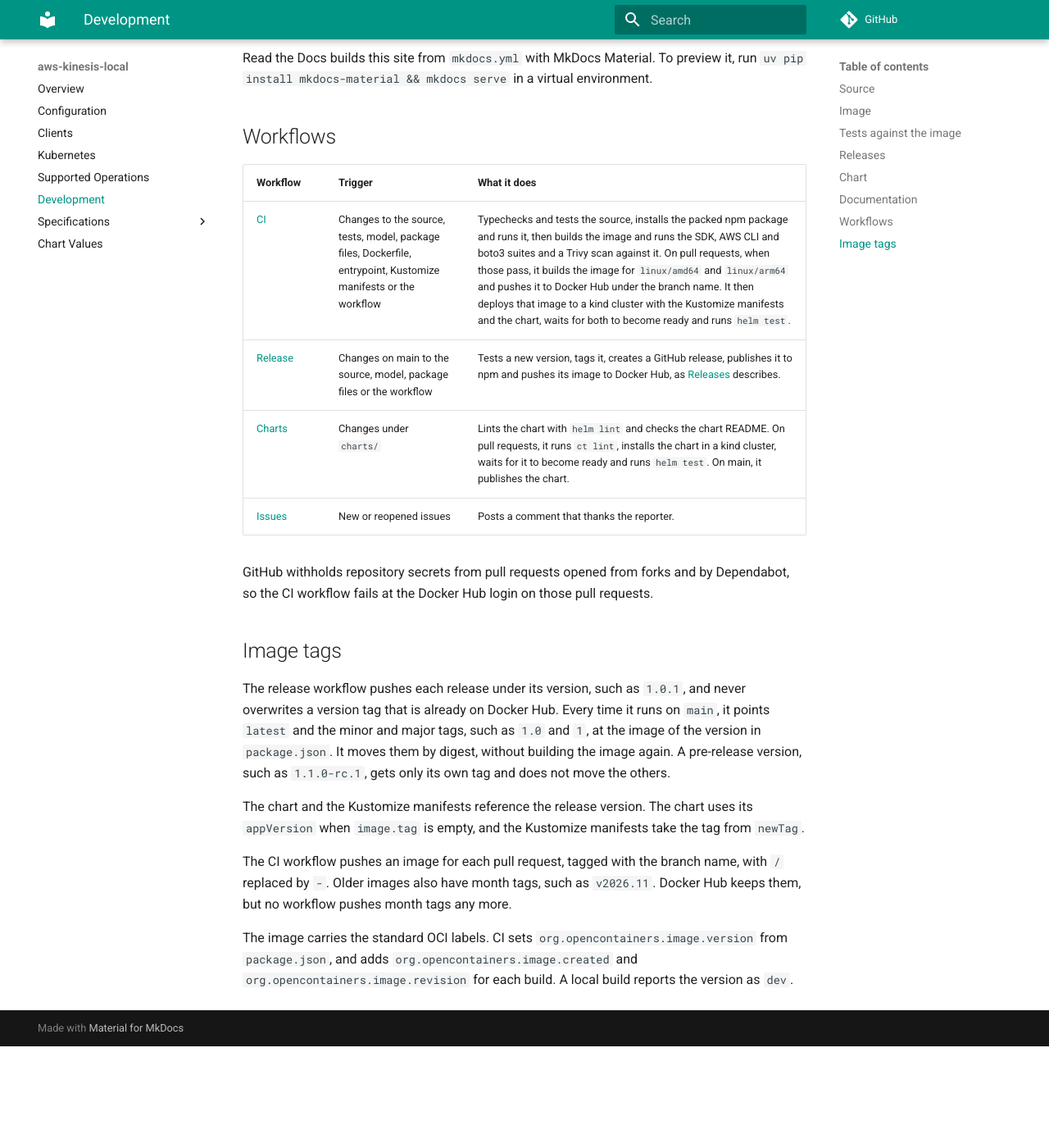
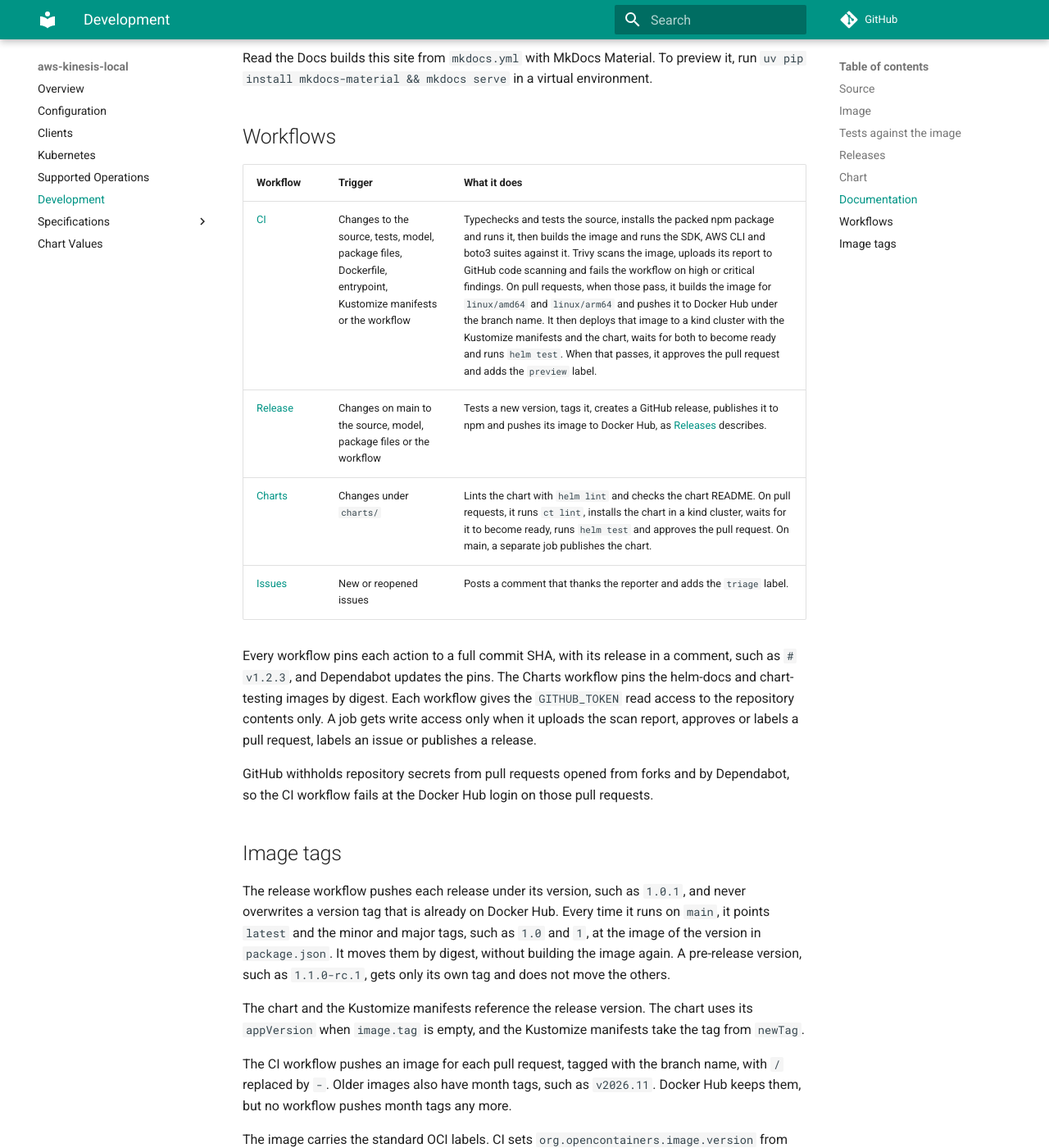
Before and after one commit to saidsef/aws-kinesis-local, an MkDocs documentation site: the page built from docs/development.md, in a window 1280 px wide and 1400 px high, scrolled down 2696 px. Shown: the whole window at 82% size. Built offline with MkDocs 1.6.1 and Material for MkDocs 9.7.7, drawn with Linux system fonts in a browser that asks for light colours; comment, search, counter and statistics services are not loaded; before the commit the page ends 3972 px from its top, so only the background shows below that.

Commit message:
ci(workflows): pin actions to commit SHAs and limit token permissions (#184)
Every workflow ran actions from movable tags or branches, and every job
without a permissions block received a write token. Each job now gets
only the write scopes it uses.

- All four workflows pin each action to the newest release within its
  current major. Trivy and QEMU no longer run from master.
- helm/chart-releaser-action goes from 1.8.0 to 1.9.0.
- ci.yml: the image job uploads its Trivy report to code scanning
  before the push, and the build job drops its second scan.
- ci.yml: QEMU sets up arm64 only, and the build job drops settings
  that had no effect.
- charts.yml: a separate job publishes the chart, and helm-docs and
  chart-testing run from images pinned by digest.
- issues.yml: the triage workflow adds the triage label.
- actionlint, the SHA checks and mkdocs build --strict pass.

```diff
--- a/docs/development.md
+++ b/docs/development.md
@@ -88,10 +88,12 @@ Read the Docs builds this site from `mkdocs.yml` with MkDocs Material. To previe
 
 | Workflow | Trigger | What it does |
 | --- | --- | --- |
-| [CI](https://github.com/saidsef/aws-kinesis-local/blob/main/.github/workflows/ci.yml) | Changes to the source, tests, model, package files, Dockerfile, entrypoint, Kustomize manifests or the workflow | Typechecks and tests the source, installs the packed npm package and runs it, then builds the image and runs the SDK, AWS CLI and boto3 suites and a Trivy scan against it. On pull requests, when those pass, it builds the image for `linux/amd64` and `linux/arm64` and pushes it to Docker Hub under the branch name. It then deploys that image to a kind cluster with the Kustomize manifests and the chart, waits for both to become ready and runs `helm test`. |
+| [CI](https://github.com/saidsef/aws-kinesis-local/blob/main/.github/workflows/ci.yml) | Changes to the source, tests, model, package files, Dockerfile, entrypoint, Kustomize manifests or the workflow | Typechecks and tests the source, installs the packed npm package and runs it, then builds the image and runs the SDK, AWS CLI and boto3 suites against it. Trivy scans the image, uploads its report to GitHub code scanning and fails the workflow on high or critical findings. On pull requests, when those pass, it builds the image for `linux/amd64` and `linux/arm64` and pushes it to Docker Hub under the branch name. It then deploys that image to a kind cluster with the Kustomize manifests and the chart, waits for both to become ready and runs `helm test`. When that passes, it approves the pull request and adds the `preview` label. |
 | [Release](https://github.com/saidsef/aws-kinesis-local/blob/main/.github/workflows/release.yml) | Changes on main to the source, model, package files or the workflow | Tests a new version, tags it, creates a GitHub release, publishes it to npm and pushes its image to Docker Hub, as [Releases](#releases) describes. |
-| [Charts](https://github.com/saidsef/aws-kinesis-local/blob/main/.github/workflows/charts.yml) | Changes under `charts/` | Lints the chart with `helm lint` and checks the chart README. On pull requests, it runs `ct lint`, installs the chart in a kind cluster, waits for it to become ready and runs `helm test`. On main, it publishes the chart. |
-| [Issues](https://github.com/saidsef/aws-kinesis-local/blob/main/.github/workflows/issues.yml) | New or reopened issues | Posts a comment that thanks the reporter. |
+| [Charts](https://github.com/saidsef/aws-kinesis-local/blob/main/.github/workflows/charts.yml) | Changes under `charts/` | Lints the chart with `helm lint` and checks the chart README. On pull requests, it runs `ct lint`, installs the chart in a kind cluster, waits for it to become ready, runs `helm test` and approves the pull request. On main, a separate job publishes the chart. |
+| [Issues](https://github.com/saidsef/aws-kinesis-local/blob/main/.github/workflows/issues.yml) | New or reopened issues | Posts a comment that thanks the reporter and adds the `triage` label. |
+
+Every workflow pins each action to a full commit SHA, with its release in a comment, such as `# v1.2.3`, and Dependabot updates the pins. The Charts workflow pins the helm-docs and chart-testing images by digest. Each workflow gives the `GITHUB_TOKEN` read access to the repository contents only. A job gets write access only when it uploads the scan report, approves or labels a pull request, labels an issue or publishes a release.
 
 GitHub withholds repository secrets from pull requests opened from forks and by Dependabot, so the CI workflow fails at the Docker Hub login on those pull requests.
 
```
Also changed, not shown: docs/specs/testing.md (+1 -1 lines), 4 other files.
